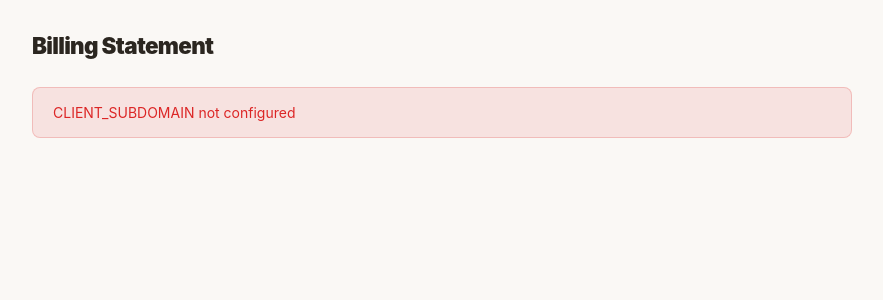
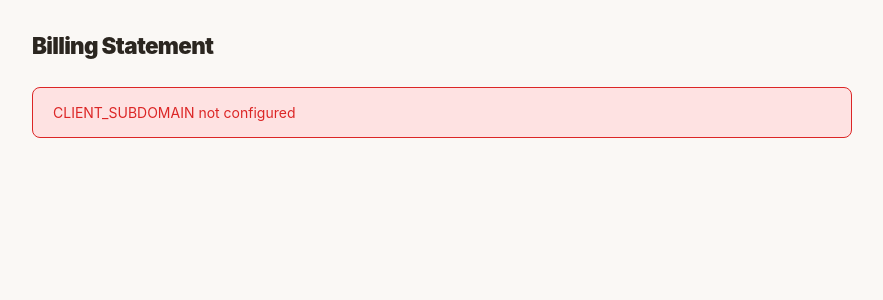
Before and after one commit to beeshaker/whatsapp_group, a FastAPI app: page /billing in a window 1280 px wide. Shown: the part 52-352 px from the top of the page, without its empty margins (198-1081 px from the left). Run offline with FastAPI, Linux system fonts and the light colour scheme; the visitor is signed in with stand-in values (Sample User, id 1); data comes from the database, SQL or seed files in the repository; parts of the project's set-up code (start-up, migrations or seed data) failed here and were passed over.

Commit message:
fix: restore billing status badge colors and remove hardcoded rgba (review fix)

```diff
--- a/backend/templates/billing.html
+++ b/backend/templates/billing.html
@@ -22,10 +22,15 @@
     .empty { text-align: center; padding: 2.5rem 1rem; color: var(--muted); font-size: .9rem; }
 
     .error-box {
-      background: rgba(220, 38, 38, 0.1); border: 1px solid rgba(220, 38, 38, 0.2);
+      background: var(--red-soft); border: 1px solid var(--red);
       border-radius: var(--radius-md); padding: 1rem 1.25rem;
       color: var(--red); font-size: .875rem;
     }
+
+    /* Billing-domain status badges (client status: active/grace/suspended; payment status: confirmed/pending/failed) */
+    .badge-active, .badge-confirmed { background: var(--green-soft); color: var(--green); }
+    .badge-grace, .badge-pending { background: var(--amber-soft); color: var(--amber); }
+    .badge-suspended, .badge-failed { background: var(--red-soft); color: var(--red); }
   </style>
 </head>
 <body>
```
